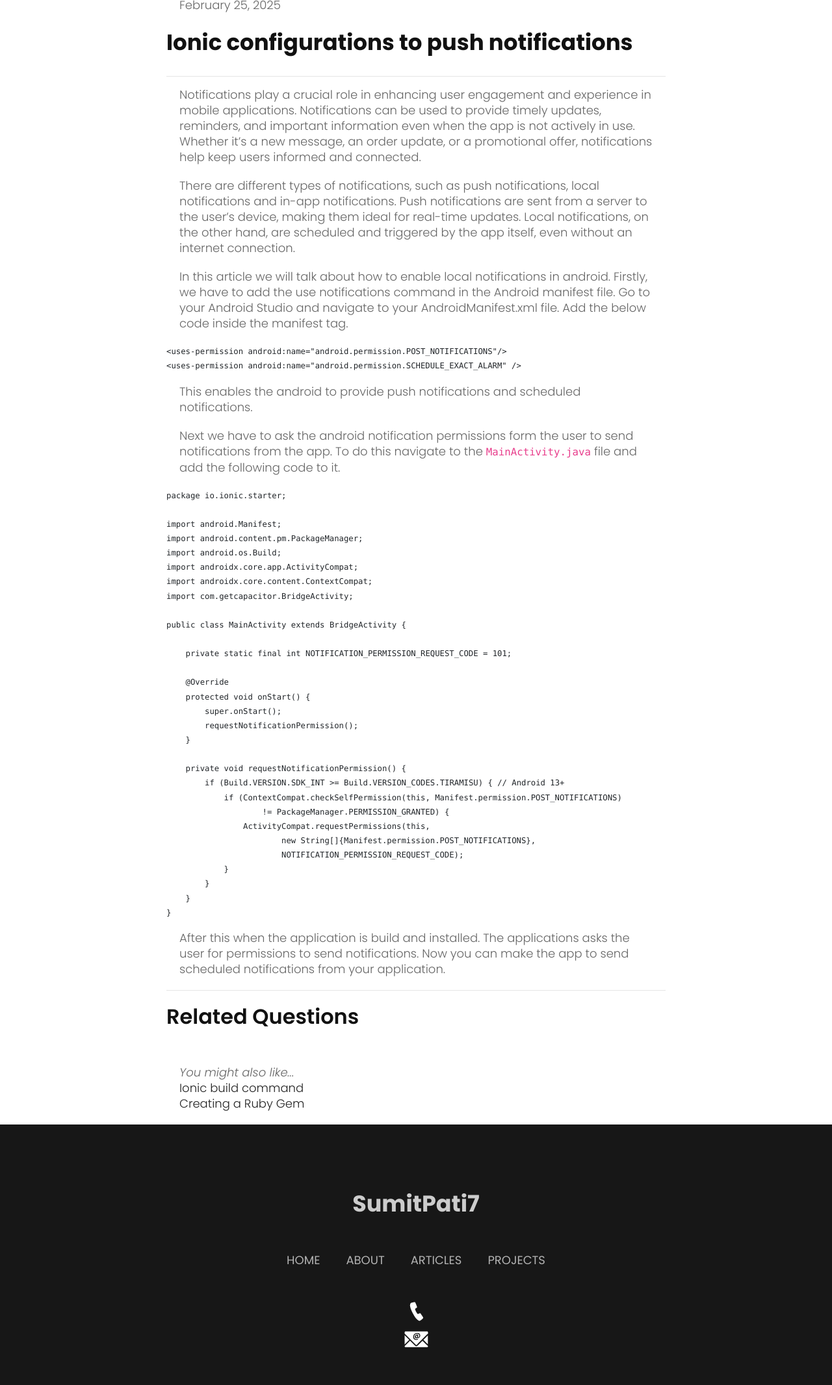
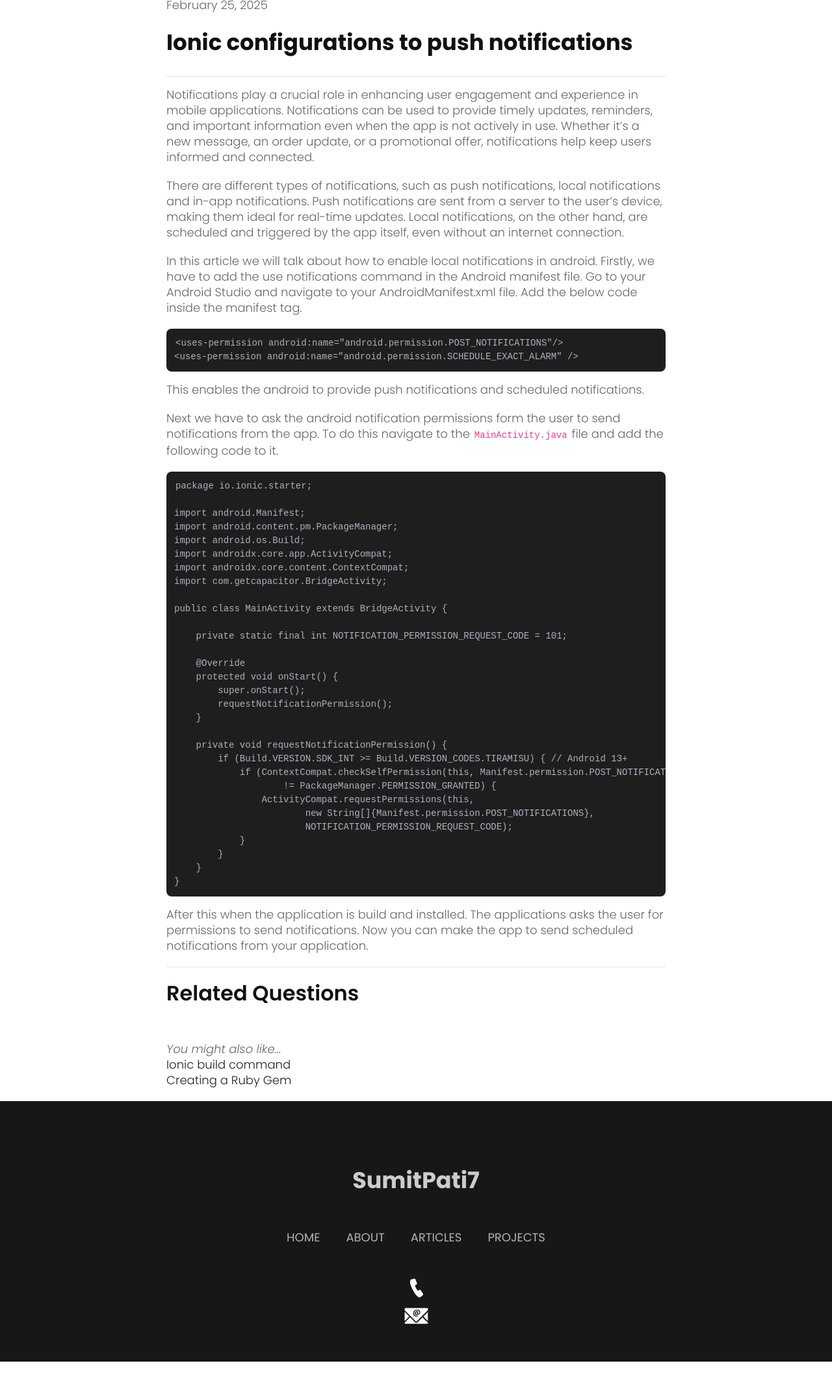
Before and after one commit to sumitpati7/blog, a Jekyll site: the page built from _posts/2025-02-25-ionic-configurations-to-push-notifications.md, in a window 1280 px wide, cut to the strip 83-2215 px from the top of the page. Shown: the whole strip at 65% size. Built offline with Jekyll 4.4.1, drawn with Linux system fonts in a browser that asks for light colours; nearby versions of some CDN libraries; some web fonts are replaced; comment, search, counter and statistics services are not loaded; after the commit the page ends 2179 px from its top, so only the background shows below that.

Commit message:
Copy button in code area

```diff
--- a/_layouts/default.html
+++ b/_layouts/default.html
@@ -9,6 +9,7 @@
       <title>{{ site.name }}</title>
     {% endif %}
     <link rel="stylesheet" type="text/css" href="{{ site.baseurl }}/assets/css/bootstrap.min.css">
+    <link rel="stylesheet" href="https://cdnjs.cloudflare.com/ajax/libs/font-awesome/6.7.2/css/all.min.css" />
       <!-- style css -->
       <link rel="stylesheet" type="text/css" href="{{ site.baseurl }}/assets/css/style.css">
       <!-- Responsive-->
--- a/assets/css/style.css
+++ b/assets/css/style.css
@@ -140,8 +140,7 @@ ol {
 }
 
 p {
-    margin: 20px;
-    margin-top: 0px;
+    margin-bottom: 20px;
     font-weight: 300;
     font-size: 18px;
     line-height: 24px;
@@ -1092,3 +1091,52 @@ textarea#comment::placeholder {
     margin-right: auto;
     min-height: 100vh;
 }
+
+pre.highlight {
+    background: #1e1e1e; /* Dark background for code block */
+    color: #dcdcdc; /* Light text */
+    padding: 12px;
+    border-radius: 8px;
+    overflow-x: auto; /* Prevents overflow */
+    font-family: "Fira Code", "Courier New", monospace;
+    font-size: 14px;
+    line-height: 1.5;
+}
+
+code {
+    color: #e8398c; /* Soft red */
+    padding: 2px 2px;
+    border-radius: 4px;
+    font-family: "Fira Code", "Courier New", monospace;
+    font-size: 14px;
+}
+
+/* Syntax highlighting (example for general use) */
+pre code {
+    color: #abb2bf; /* Default text color */
+}
+
+/* Highlighting for keywords (adjust for syntax highlighting) */
+.token.keyword { color: #c678dd; } /* Purple */
+.token.string { color: #98c379; } /* Green */
+.token.function { color: #61afef; } /* Blue */
+.token.comment { color: #5c6370; font-style: italic; } /* Gray */
+
+.copy-button {
+    position: absolute;
+    top: 8px;
+    right: 8px;
+    background: transparent;
+    color: white;
+    border: none;
+    padding: 4px 8px;
+    font-size: 12px;
+    cursor: pointer;
+    border-radius: 4px;
+    opacity: 0;
+    transition: opacity 0.2s;
+}
+
+.copy-button:hover {
+    background: rgba(255,255,255,0.6);
+}
--- a/assets/js/flashcard.js
+++ b/assets/js/flashcard.js
@@ -6,3 +6,35 @@ document.addEventListener("DOMContentLoaded", () => {
       });
     });
   });
+
+  document.addEventListener("DOMContentLoaded", function () {
+    document.querySelectorAll("pre").forEach((pre) => {
+        const button = document.createElement("button");
+        button.innerHTML = `<i class="fa-solid fa-clone"></i>`
+        button.className = "copy-button";
+
+        // Position the button inside the pre block
+        pre.style.position = "relative";
+        pre.appendChild(button);
+
+        button.addEventListener("click", async () => {
+            const code = pre.querySelector("code").innerText;
+            try {
+                await navigator.clipboard.writeText(code);
+                button.innerHTML = `<i class="fa-solid fa-check"></i>`;
+                setTimeout(() => (button.innerHTML = `<i class="fa-solid fa-clone"></i>`), 2000);
+            } catch (err) {
+                console.error("Failed to copy: ", err);
+            }
+        });
+
+        pre.addEventListener("mouseenter", () => {
+          console.log('Check');
+            button.style.opacity = 1;
+        });
+
+        pre.addEventListener("mouseleave", () => {
+            button.style.opacity = 0;
+        });
+    });
+});
```
Also changed, not shown: index.md (+3 -3 lines).
